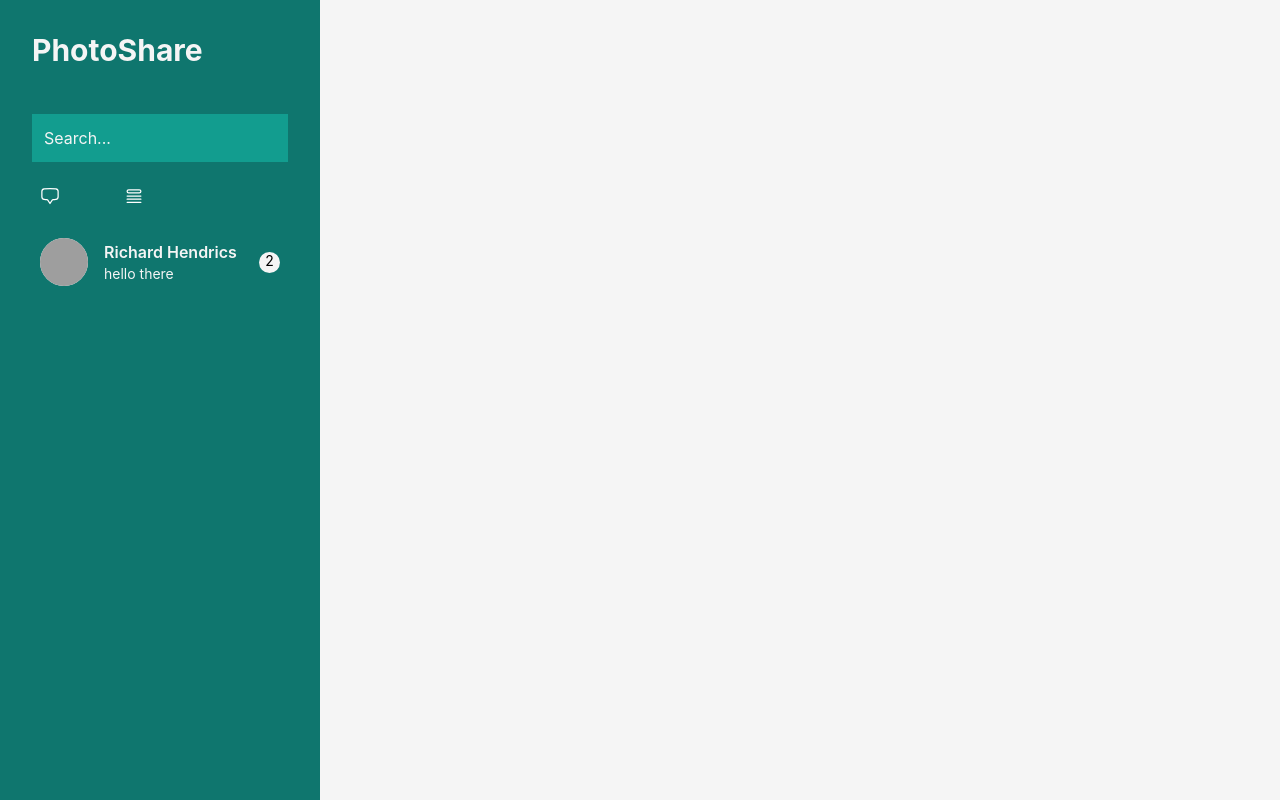
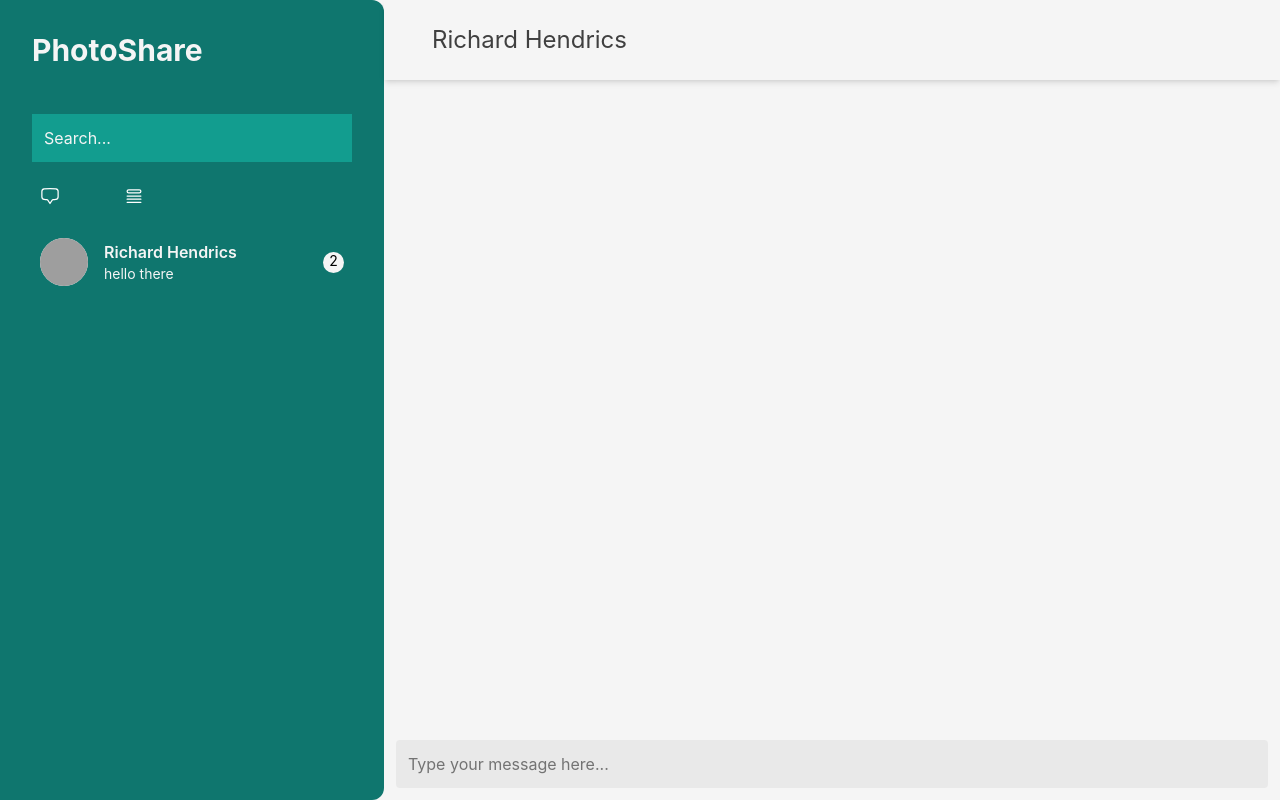
Before and after one commit to gradn0/chat-application, a React (Vite) app in the folder client/: page / in a window 1280 px wide. Built offline with nearby package versions, Linux system fonts and the light colour scheme; sample sign-in values are in the browser's storage; grey boxes are pictures that could not be loaded.

Commit message:
chat section ui

```diff
--- a/client/src/App.tsx
+++ b/client/src/App.tsx
@@ -1,11 +1,11 @@
+import Chat from "./component/Chat"
 import Sidebar from "./component/Sidebar"
 
 function App() {
   return (
     <div className="h-screen flex">
-      <div className="w-[25%]"><Sidebar /></div>
-      <div className="flex-1"></div>
-      <div className="w-[20%]"></div>
+      <div className="w-[30%]"><Sidebar /></div>
+      <div className="flex-1"><Chat /></div>
     </div>
   )
 }
--- a/client/src/Types.ts
+++ b/client/src/Types.ts
@@ -1,4 +1,4 @@
-export interface Chat {
+export interface IChat {
   title: string;
   unread: number;
   icon_url: string;
--- /dev/null
+++ b/client/src/component/Chat.tsx
@@ -0,0 +1,23 @@
+const chat = { // temp
+  title: "Richard Hendrics",
+  icon_url: "https://gravatar.com/avatar/d410f9be84581256aa7a1d57640443fb?s=400&d=robohash&r=x",
+  unread: 2,
+  latest_message: "hello there"
+}
+
+const Chat = () => {
+
+  return (
+    <div className="size-full bg-dark_white flex flex-col">
+      <div className="bg-dark_white text-neutral-700 h-[10%] shadow-md text-xl sm:text-2xl flex items-center px-[2em] font-normal">
+        {chat.title}
+      </div>
+      <div className="flex-1">
+
+      </div>
+      <input type="text" className="mt-auto bg-grey text-black bg-opacity-60 focus:outline-none p-3 placeholder:text-neutral-500 m-3 rounded" placeholder="Type your message here..." />
+    </div>
+  )
+}
+
+export default Chat
--- a/client/src/component/ChatCard.tsx
+++ b/client/src/component/ChatCard.tsx
@@ -1,6 +1,6 @@
-import { Chat } from "../Types"
+import { IChat } from "../Types"
 
-const ChatCard = ({chat, selected}: {chat: Chat, selected:boolean}) => {
+const ChatCard = ({chat, selected}: {chat: IChat, selected:boolean}) => {
   return (
     <div className={`flex items-center gap-4 p-2 rounded-md cursor-pointer ${selected ? "bg-accent bg-opacity-60" : ""}`}>
       <img className="size-[3em] bg-white rounded-full" src={chat.icon_url} alt="chat avatar" />
--- a/client/src/component/ChatList.tsx
+++ b/client/src/component/ChatList.tsx
@@ -1,7 +1,7 @@
-import { Chat } from "../Types"
+import { IChat } from "../Types"
 import ChatCard from "./ChatCard"
 
-const ChatList = ({chats}: {chats: Chat[]}) => {
+const ChatList = ({chats}: {chats: IChat[]}) => {
   return (
     <div className="flex flex-col gap-[3em]">
       {chats.map(chat => <ChatCard chat={chat} selected={false}/>)}
--- a/client/src/component/Sidebar.tsx
+++ b/client/src/component/Sidebar.tsx
@@ -1,7 +1,7 @@
 import ChatList from "./ChatList"
 import { ChatIcon, ContactsIcon } from "./Icons"
 
-const chats = [
+const chats = [ // temp
   {
     title: "Richard Hendrics",
     icon_url: "https://gravatar.com/avatar/d410f9be84581256aa7a1d57640443fb?s=400&d=robohash&r=x",
@@ -12,9 +12,9 @@ const chats = [
 
 const Sidebar = () => {
   return (
-    <div className="bg-dark_accent size-full p-[2em] flex flex-col gap-[1em]">
+    <div className="bg-dark_accent size-full p-[2em] flex flex-col gap-[1em] rounded-r-xl">
       <div className="flex items-center">
-        <h2 className="text-heading text-off_white font-medium mb-[1em]">PhotoShare</h2>
+        <h2 className="text-heading font-bold text-off_white mb-[1em]">PhotoShare</h2>
       </div>
       <input className="searchBar" type="text" placeholder="Search..."/>
       <div className="flex gap-[3em]">
--- a/client/src/index.css
+++ b/client/src/index.css
@@ -34,7 +34,7 @@ button {
 
 /* Typography */
 .text-heading {
-  @apply text-2xl sm:text-3xl font-bold
+  @apply text-2xl sm:text-3xl;
 }
 
 .text-small {
--- a/client/src/pages/LoginPage.tsx
+++ b/client/src/pages/LoginPage.tsx
@@ -33,7 +33,7 @@ const SignupPage = () => {
     <div className="size-screen flex items-center justify-center h-[100vh]">
 
       <form className="flex flex-col gap-3 sm:gap-4 items-center" onSubmit={handleSubmit}>
-        <h2 className="text-heading mb-8">Login</h2>
+        <h2 className="text-heading font-bold mb-8">Login</h2>
 
         <input className="authField" type="text" placeholder="Username" value={username} onChange={(e) => setUsername(e.target.value)}/>
         <input className="authField" type="password" placeholder="Password" value={password} onChange={(e) => setPassword(e.target.value)}/>
--- a/client/src/pages/SignupPage.tsx
+++ b/client/src/pages/SignupPage.tsx
@@ -34,7 +34,7 @@ const SignupPage = () => {
     <div className="size-screen flex items-center justify-center h-[100vh]">
 
       <form className="flex flex-col gap-3 sm:gap-4 items-center" onSubmit={(e) => handleSubmit(e)}>
-        <h2 className="text-heading mb-10">Create Account</h2>
+        <h2 className="text-heading font-bold mb-10">Create Account</h2>
 
         <input className="authField" type="text" placeholder="Email" value={email} onChange={(e) => setEmail(e.target.value)}/>
         <input className="authField" type="text" placeholder="Username" value={username} onChange={(e) => setUsername(e.target.value)}/>
--- a/client/tailwind.config.js
+++ b/client/tailwind.config.js
@@ -8,6 +8,8 @@ export default {
     extend: {
       colors: {
         off_white: "#f5f5f5",
+        dark_white: "f8f9fb",
+        grey: "#e2e2e2",
         accent: "#14b8a6",
         dark_accent: "#0f766e",
       }
```
